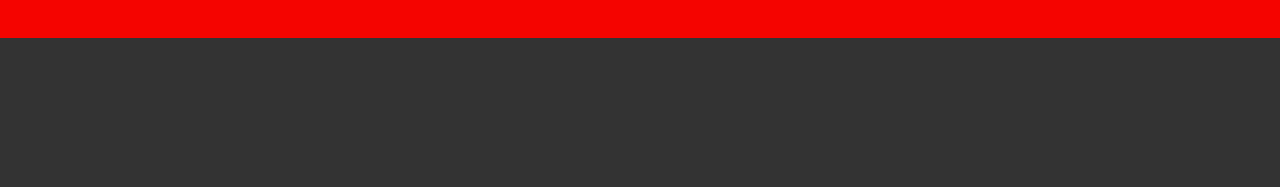
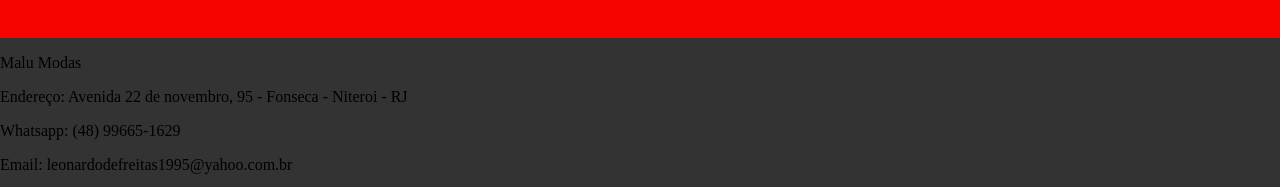
Before and after one commit to leordefreitas/malumodas, a React (Create React App) app: page / in a window 1280 px wide. Shown: the part 1262-1449 px from the top of the page. Before the commit the page ends 1300 px from the top, so only its background shows below. Built offline with nearby package versions, Linux system fonts and the light colour scheme.

Commit message:
adicionando contato

```diff
--- a/src/App.js
+++ b/src/App.js
@@ -6,6 +6,7 @@ import Header from './components/header/Header';
 import SecChamativa from './components/secChamativa/SecChamativa';
 import SecGaleria from './components/secGaleria/SecGaleria';
 import SecSobre from './components/secSobre/SecSobre';
+import SecContato from './components/secContato/SecContato';
 
 function App() {
   return (
@@ -14,6 +15,7 @@ function App() {
       <SecChamativa />
       <SecGaleria />
       <SecSobre />
+      <SecContato />
     </div>
   );
 }
```
